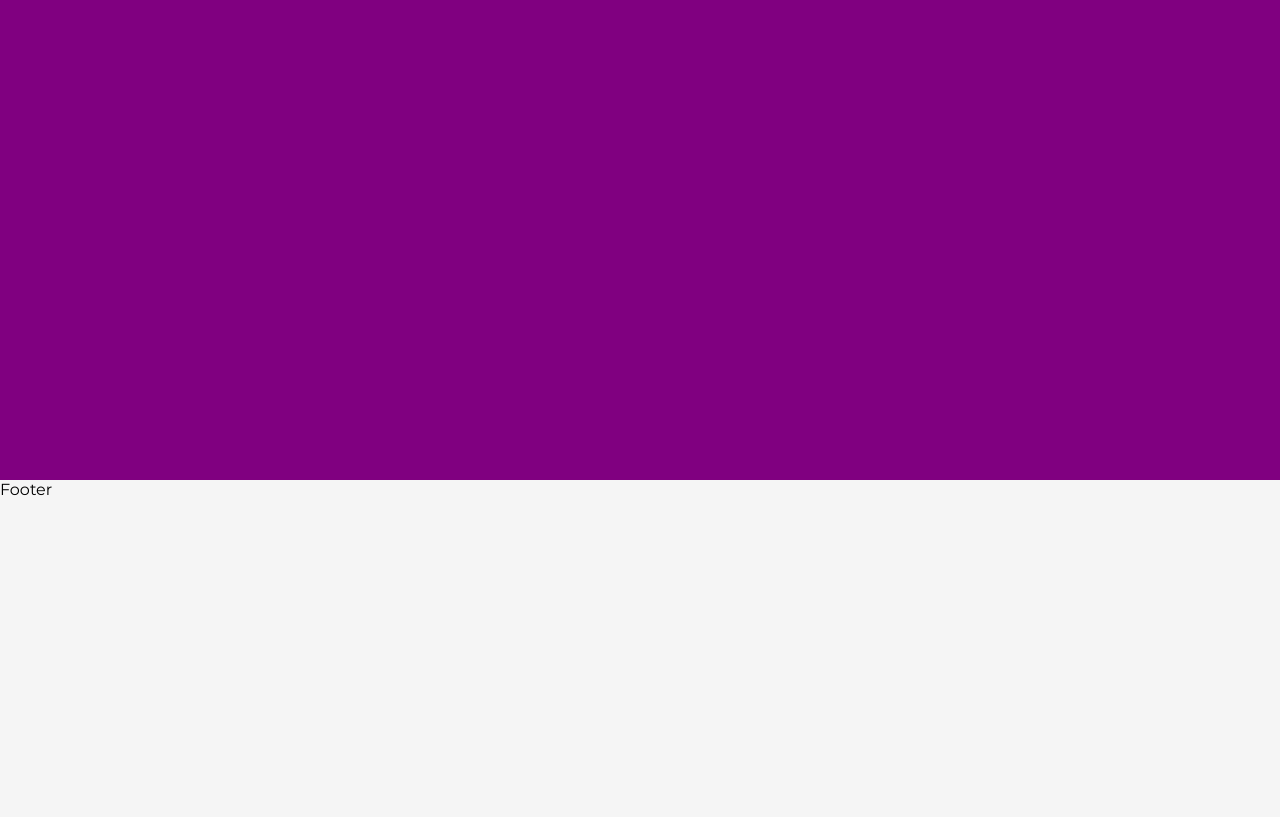
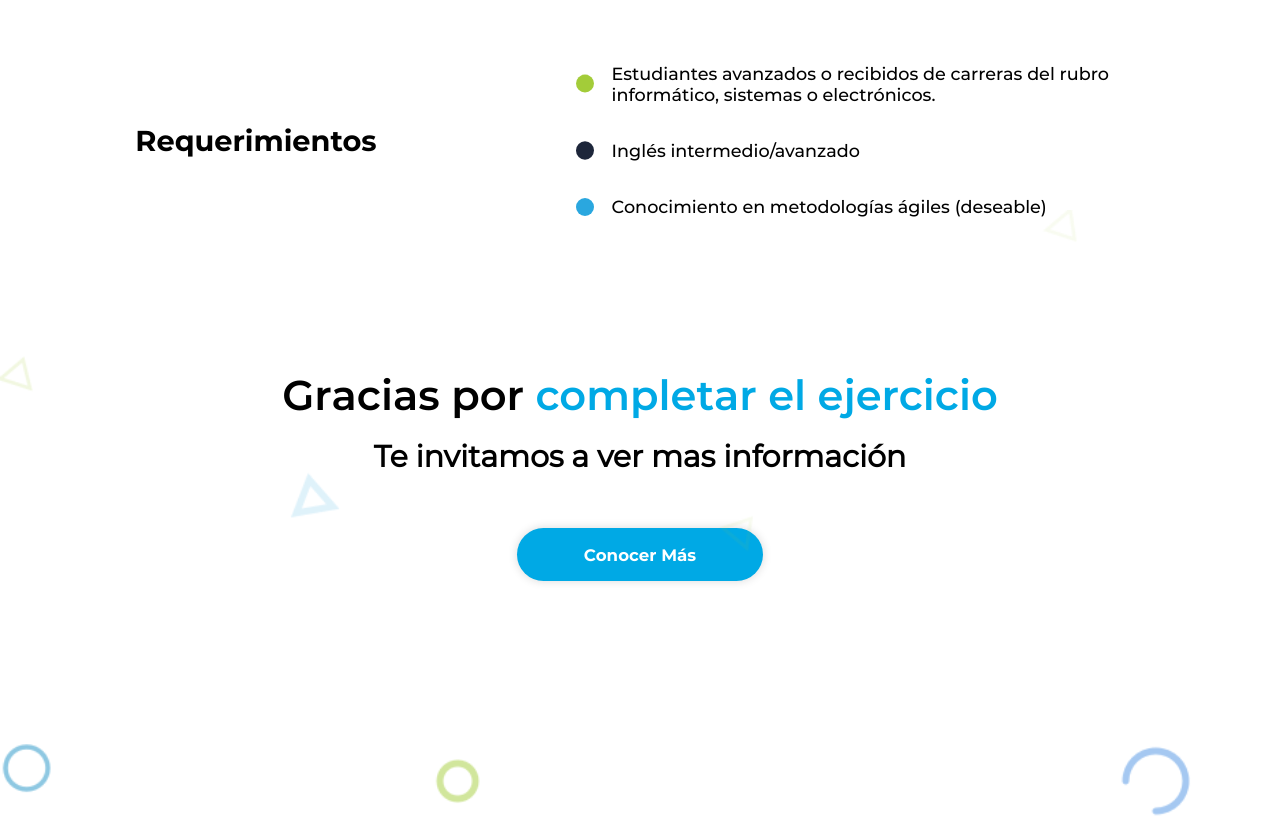
Before and after one commit to hernan-clich/w-chall-react, a React (Create React App) app: page / in a window 1280 px wide. Shown: the part 2720-3537 px from the top of the page. Built offline with nearby package versions, Linux system fonts and the light colour scheme.

Commit message:
Completed desktop styling for landing page

```diff
--- a/package.json
+++ b/package.json
@@ -10,8 +10,10 @@
     "prop-types": "^15.7.2",
     "react": "^16.13.1",
     "react-dom": "^16.13.1",
+    "react-redux": "^7.2.1",
     "react-router-dom": "^5.2.0",
     "react-scripts": "3.4.3",
+    "redux": "^4.0.5",
     "styled-components": "^5.2.0"
   },
   "scripts": {
--- /dev/null
+++ b/src/actions/index.js
@@ -0,0 +1,6 @@
+export const isSignedInAction = status => {
+  return {
+    type: 'IS_SIGNED_IN',
+    payload: status
+  };
+};
--- a/src/components/Buttons.js
+++ b/src/components/Buttons.js
@@ -33,3 +33,13 @@ export const SocialButton = styled(Button)`
     font-size: 1.5vw;
     padding: 0.5em 4em;
 `;
+
+export const FooterButton = styled(Button)`
+    background-color: ${primary()};
+    color: ${plainWhite()};
+    border: none;
+    font-size: 1.3vw;
+    padding: 1em 4em;
+    font-family: Montserrat-Bold;
+    box-shadow: 0px 0px 10px 0px rgba(217,217,217,1);
+`;
--- a/src/components/Home/Footer.js
+++ b/src/components/Home/Footer.js
@@ -1,11 +1,24 @@
 import React from 'react';
 
 import { StyledFooter } from '../../styles/Home/Footer';
+import { FooterButton } from '../Buttons';
 
 const Footer = () => {
   return (
     <StyledFooter>
-      <p>Footer</p>
+      <div id="footer-content">
+        <h2>Gracias por <span>completar el ejercicio</span></h2>
+        <h3>Te invitamos a ver mas información</h3>
+        <FooterButton
+          as="a"
+          href="https://www.wolox.com.ar/"
+          rel="external noopener noreferrer"
+          target="_blank"
+        >Conocer más</FooterButton>
+      </div>
+      <div className="footer-logo">
+        <img src="/assets/Ic_Wolox_Footer.svg" alt="wolox logo"/>
+      </div>
     </StyledFooter>
   );
 };
--- a/src/components/Home/Requirements.js
+++ b/src/components/Home/Requirements.js
@@ -1,11 +1,33 @@
 import React from 'react';
 
 import { StyledRequirements } from '../../styles/Home/Requirements';
+import SingleRequirement from './SingleRequirement';
 
 const Requirements = () => {
   return (
     <StyledRequirements>
-      <p>Requirements</p>
+      <div id="req-wrapper">
+        <div className="req-header">
+          <h2>Requerimientos</h2>
+        </div>
+        <div className="req-bullets-wrapper">
+          <SingleRequirement
+            reqSrc="/assets/Ic_Bullet_1.svg"
+            reqAlt="green bullet dot"
+            reqText="Estudiantes avanzados o recibidos de carreras del rubro informático, sistemas o electrónicos."
+          />
+          <SingleRequirement
+            reqSrc="/assets/Ic_Bullet_2.svg"
+            reqAlt="black bullet dot"
+            reqText="Inglés intermedio/avanzado"
+          />
+          <SingleRequirement
+            reqSrc="/assets/Ic_Bullet_3.svg"
+            reqAlt="blue bullet dot"
+            reqText="Conocimiento en metodologías ágiles (deseable)"
+          />
+        </div>
+      </div>
     </StyledRequirements>
   );
 };
--- /dev/null
+++ b/src/components/Home/SingleRequirement.js
@@ -0,0 +1,21 @@
+import React from 'react';
+import PropTypes from 'prop-types';
+
+import { StyledRequirement } from '../../styles/Home/SingleRequirement';
+
+const SingleRequirement = ({reqSrc, reqAlt, reqText}) => {
+  return (
+    <StyledRequirement>
+      <img src={reqSrc} alt={reqAlt}/>
+      <p>{reqText}</p>
+    </StyledRequirement>
+  );
+};
+
+SingleRequirement.propTypes = {
+  reqSrc: PropTypes.string,
+  reqAlt: PropTypes.string,
+  reqText: PropTypes.string
+};
+
+export default SingleRequirement;
--- a/src/index.js
+++ b/src/index.js
@@ -1,11 +1,17 @@
 import React from 'react';
 import ReactDOM from 'react-dom';
+import { Provider } from 'react-redux';
+import { createStore } from 'redux';
+
+import * as serviceWorker from './serviceWorker';
 import App from './components/App';
-import * as serviceWorker from './serviceWorker';
+import reducers from './reducers';
 
 ReactDOM.render(
   <React.StrictMode>
-    <App />
+    <Provider store={createStore(reducers)}>
+      <App />
+    </Provider>
   </React.StrictMode>,
   document.getElementById('root')
 );
--- /dev/null
+++ b/src/reducers/index.js
@@ -0,0 +1,13 @@
+import { combineReducers } from 'redux';
+
+const isSignedInReducer = (isSignedIn = false, action) => {
+  if(action.type === 'IS_SIGNED_IN'){
+    return action.payload;
+  }
+
+  return isSignedIn;
+};
+
+export default combineReducers({
+  isSignedIn: isSignedInReducer
+});
--- a/src/styles/Home/Benefits.js
+++ b/src/styles/Home/Benefits.js
@@ -10,6 +10,20 @@ export const StyledBenefits = styled.section`
     flex-flow: column nowrap;
     align-items: center;
     justify-content: space-around;
+    position: relative;
+
+    &::after {
+        position: absolute;
+        content: "";
+        height: 2px;
+        width: 85%;
+        background-color: rgba(238, 241, 246, 1);
+        bottom: 0;
+        left: 7.5%;
+        box-shadow: 0px 0px 10px 0px rgba(0,0,0,0.2);
+    }
+
+
 
     h2 {
         text-align: center;
@@ -24,6 +38,7 @@ export const StyledBenefits = styled.section`
     #benefits-wrapper {
         display: grid;
         grid-template-columns: repeat(1, 1fr);
+        grid-gap: 0.9em;
     }
 
     @media (min-width: 576px){
--- a/src/styles/Home/Footer.js
+++ b/src/styles/Home/Footer.js
@@ -1,7 +1,70 @@
 import styled from 'styled-components';
+
+import { primary } from '../Variables';
 
 export const StyledFooter = styled.footer`
     min-width: 100vw;
-    min-height: 70vh;
-    background-color: whitesmoke;
+    min-height: 75vh;
+    display: flex;
+    flex-flow: column nowrap;
+    justify-content: space-between;
+    position: relative;
+
+    &::before {
+        position: absolute;
+        content: "";
+        top: -25%;
+        right: 0;
+        bottom: 0;
+        left: 0;
+        background-image: url('./assets/Backgrounds/Bg_Footer.png');
+        background-size: cover;
+    }
+
+    #footer-content {
+        display: flex;
+        flex-flow: column nowrap;
+        justify-content: center;
+        align-items: center;
+
+        h2 {
+            padding: 0.25em;
+            font-size: 3.25vw;
+            font-family: Montserrat-SemiBold;
+
+            span {
+                color: ${primary()};
+            }
+        }
+
+        h3 {
+            padding: 0.25em;
+            font-size: 2.35vw;
+            font-family: Montserrat-Regular;
+            margin-bottom: 1.5em;
+        }
+    }
+
+    .footer-logo {
+        display: flex;
+        justify-content: center;
+
+        img {
+            margin-bottom: 3em;
+        }
+    }
+
+    @media (min-width: 1364px){
+        &::before {
+            background-image: url('./assets/Backgrounds/Bg_Footer@2x.png');
+            background-size: cover;
+        }
+    }
+
+    @media (min-width: 2782px){
+        &::before {
+            background-image: url('./assets/Backgrounds/Bg_Footer@3x.png');
+            background-size: cover;
+        }
+    }
 `;
--- a/src/styles/Home/Requirements.js
+++ b/src/styles/Home/Requirements.js
@@ -2,6 +2,43 @@ import styled from 'styled-components';
 
 export const StyledRequirements = styled.section`
     min-width: 100vw;
-    min-height: 70vh;
-    background-color: purple;
+    min-height: 55vh;
+
+    #req-wrapper {
+        min-width: 100vw;
+        min-height: 55vh;
+        display: flex;
+        flex-flow: row wrap;
+
+        .req-header {
+            min-width: 40vw;
+            min-height: 100%;
+            display: flex;
+            justify-content: center;
+            align-items: center;
+            font-size: 1.5vw;
+            font-family: Montserrat-Bold;
+        }
+
+        .req-bullets-wrapper {
+            max-width: 60vw;
+            min-height: 100%;
+            display: flex;
+            flex-flow: column nowrap;
+            justify-content: center;
+            align-items: flex-start;
+            overflow-wrap: break-word;
+            padding: 4em 6em 4em 4em;
+
+            /* .req-bullet {
+                display: flex;
+
+                p {
+                    padding: 1em;
+                    font-size: 1.1rem;
+                    font-family: Montserrat-Medium;
+                }
+            } */
+        }
+    }
 `;
--- /dev/null
+++ b/src/styles/Home/SingleRequirement.js
@@ -0,0 +1,11 @@
+import styled from 'styled-components';
+
+export const StyledRequirement = styled.div`
+    display: flex;
+
+    p {
+        padding: 1em;
+        font-size: 1.1rem;
+        font-family: Montserrat-Medium;
+    }
+`;
```
Also changed, not shown: 1 other file (tests, documents, lock files or other folders).
